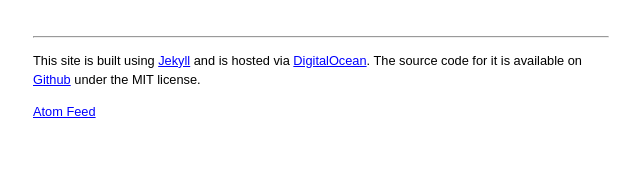
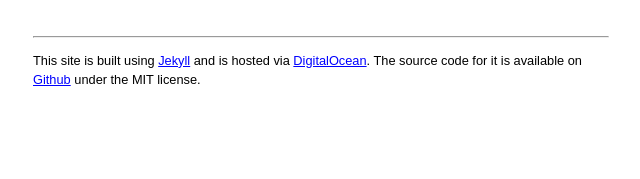
Before and after one commit to vbilgin/vb-v7, a Jekyll site: the page built from index.html, in a window 1280 px wide. Shown: the part 795-974 px from the top of the page, without its empty margins (319-959 px from the left). Built offline with Jekyll 4.4.1, drawn with Linux system fonts in a browser that asks for light colours; after the commit the page ends 945 px from its top, so only the background shows below that.

Commit message:
Removed Atom feed

```diff
--- a/_includes/footer.html
+++ b/_includes/footer.html
@@ -6,5 +6,4 @@
     for it is available on
     <a href="https://github.com/vbilgin/vb-v7">Github</a> under the MIT license.
   </p>
-  <p class="footer__text"><a href="/feed.xml">Atom Feed</a></p>
 </footer>
```
